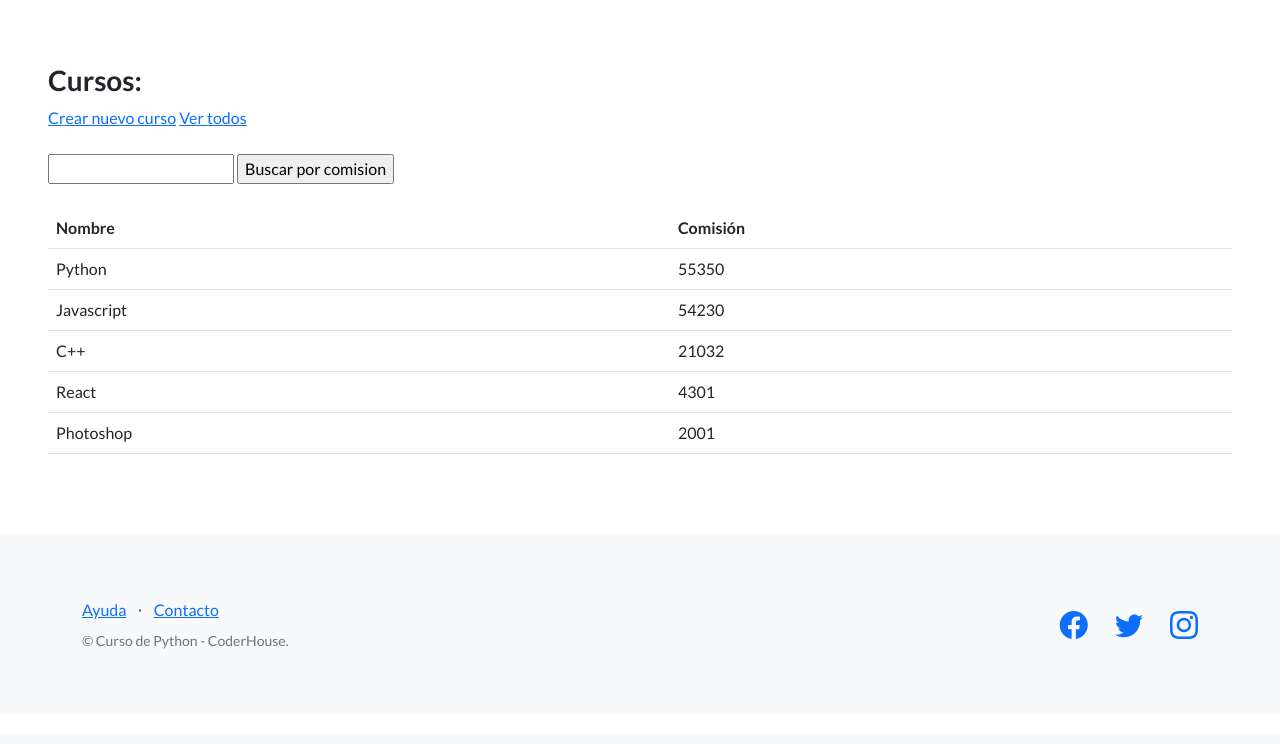
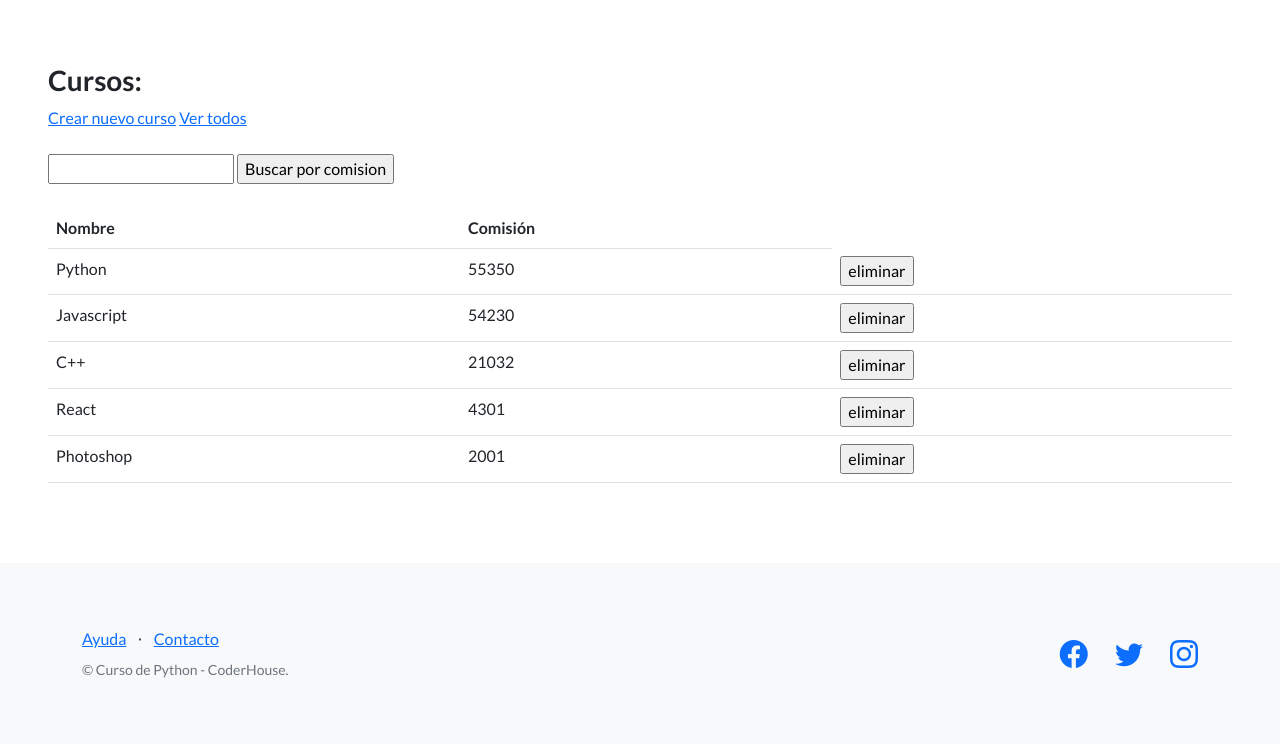
Before and after one commit to gabrirys/Primer_Django, a Django app: page /estudios/cursos/ in a window 1280 px wide. Shown: the part 66-810 px from the top of the page. Before the commit the page ends 715 px from the top, so only its background shows below. Run offline with Django 4.2, Linux system fonts and the light colour scheme; data comes from the database, SQL or seed files in the repository; some libraries are stand-ins or nearby versions.

Commit message:
CRUD eliminar en tabla

```diff
--- a/control_estudios/templates/control_estudios/lista_cursos.html
+++ b/control_estudios/templates/control_estudios/lista_cursos.html
@@ -29,6 +29,12 @@ Lista de cursos
     <tr>
     <td>{{ curso.nombre }}</td>
     <td>{{ curso.comision }}</td>
+    <td>
+      <form action="{% url 'eliminar_curso' curso.id %}" method="post">
+        {% csrf_token %}
+        <input type="submit" value="eliminar"/>
+      </form>
+    </td>
     </tr>
     {% endfor %}
   </tbody>
--- a/control_estudios/urls.py
+++ b/control_estudios/urls.py
@@ -7,12 +7,16 @@ from control_estudios.views import (listar_estudiantes,
 listar_cursos,
 crear_curso,
 buscar_cursos,
+eliminar_curso,
 )
+
 #hay que importar la funciones desde el archvio donde esta generada
 
 urlpatterns = [
     path("estudiantes/", listar_estudiantes, name="lista_estudiantes"),
     path("cursos/", listar_cursos, name="lista_cursos"),
-    path("crear_curso/", crear_curso, name="crear_curso"),
+    path("crear-curso/", crear_curso, name="crear_curso"),
     path("buscar-cursos/", buscar_cursos, name="buscar_cursos"),
+    path('eliminar-curso/<int:id>/', eliminar_curso, name="eliminar_curso"),
+
 ]
--- a/control_estudios/views.py
+++ b/control_estudios/views.py
@@ -73,3 +73,13 @@ def buscar_cursos(request):
             context=contexto,
         )
         return http_response
+
+def eliminar_curso(request, id):
+    #obtienes el curso por meddio de su id
+    curso = Curso.objects.get(id=id)
+    if request.method == "POST":
+    #borra el curso de la base de datos
+        curso.delete()
+        #se reedirecciona a la url exsitosa
+        url_exitosa = reverse('lista_cursos')
+        return redirect(url_exitosa)
```
